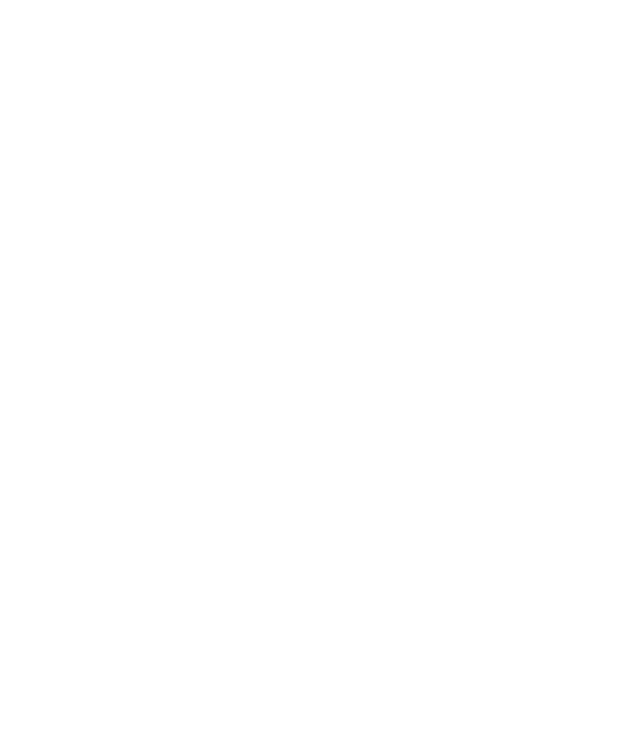
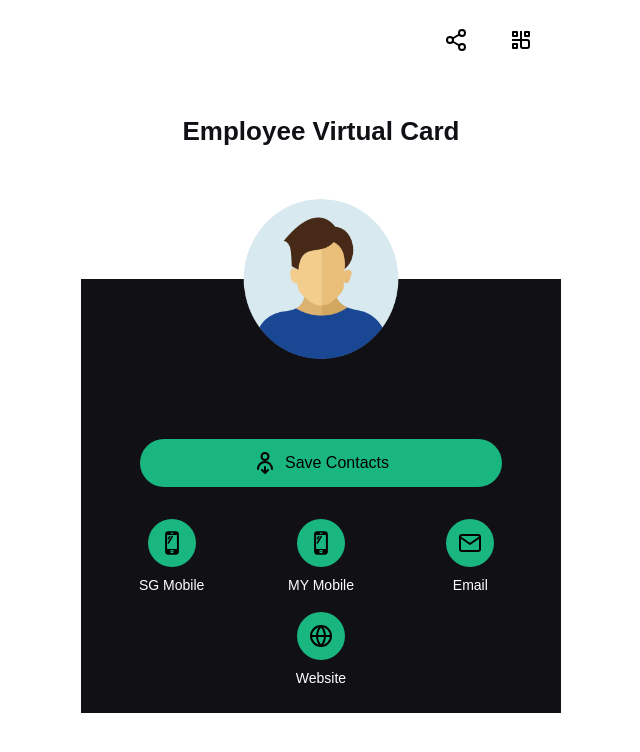
Before and after one commit to Mathimugan/virtualcard, a React (Create React App) app: page /card in a window 1280 px wide. Before the commit this address had no page. Shown: the top 752 px of the page, without its empty margins (319-959 px from the left). Built offline with nearby package versions, Linux system fonts and the light colour scheme; no server answers.

Commit message:
update navigation
update navigation

```diff
--- a/src/App.js
+++ b/src/App.js
@@ -9,6 +9,7 @@
     <Routes>
       <Route path="/" element={<Form/>}></Route>
       <Route path="/card/:id" element={<Card/>}></Route>
+      <Route path="/card" element={<Card/>}></Route>
     </Routes>
     </BrowserRouter>
   );
--- a/src/components/Form.jsx
+++ b/src/components/Form.jsx
@@ -71,7 +71,7 @@
               <span className='text-danger'>{errors.mobile_no_1 && errors.mobile_no_1.message}</span>
 		</Form.Group>
         <Form.Group>
-		<Form.Label>Malayasia Mobile Numbers</Form.Label>
+		<Form.Label>Malayasia Mobile Number</Form.Label>
 		<Form.Control type="number" name="mobile_no_2" {...register("mobile_no_2", {
             required:"* Malaysia Mobile Number is required"
            })} value={user.mobile_no_2} onChange={handleChange}/>
```
